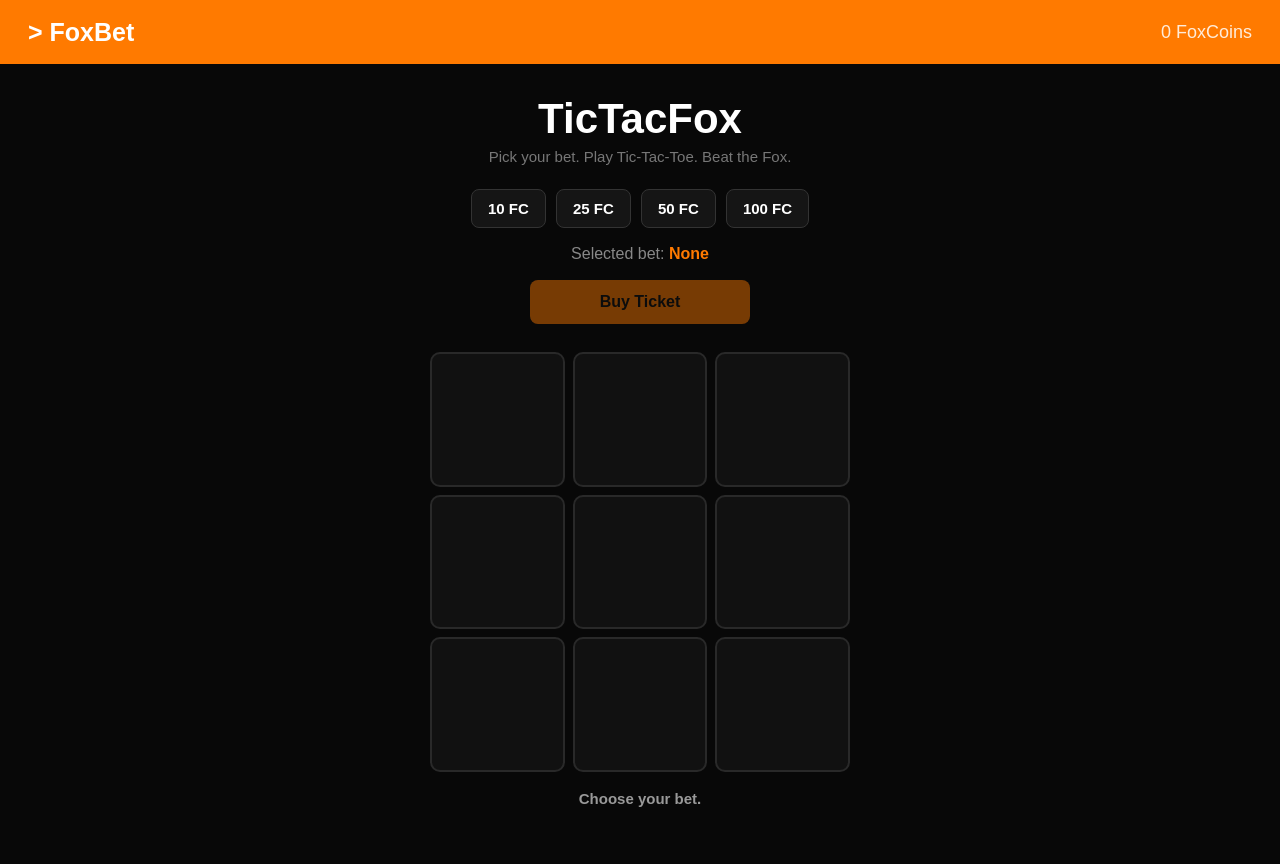
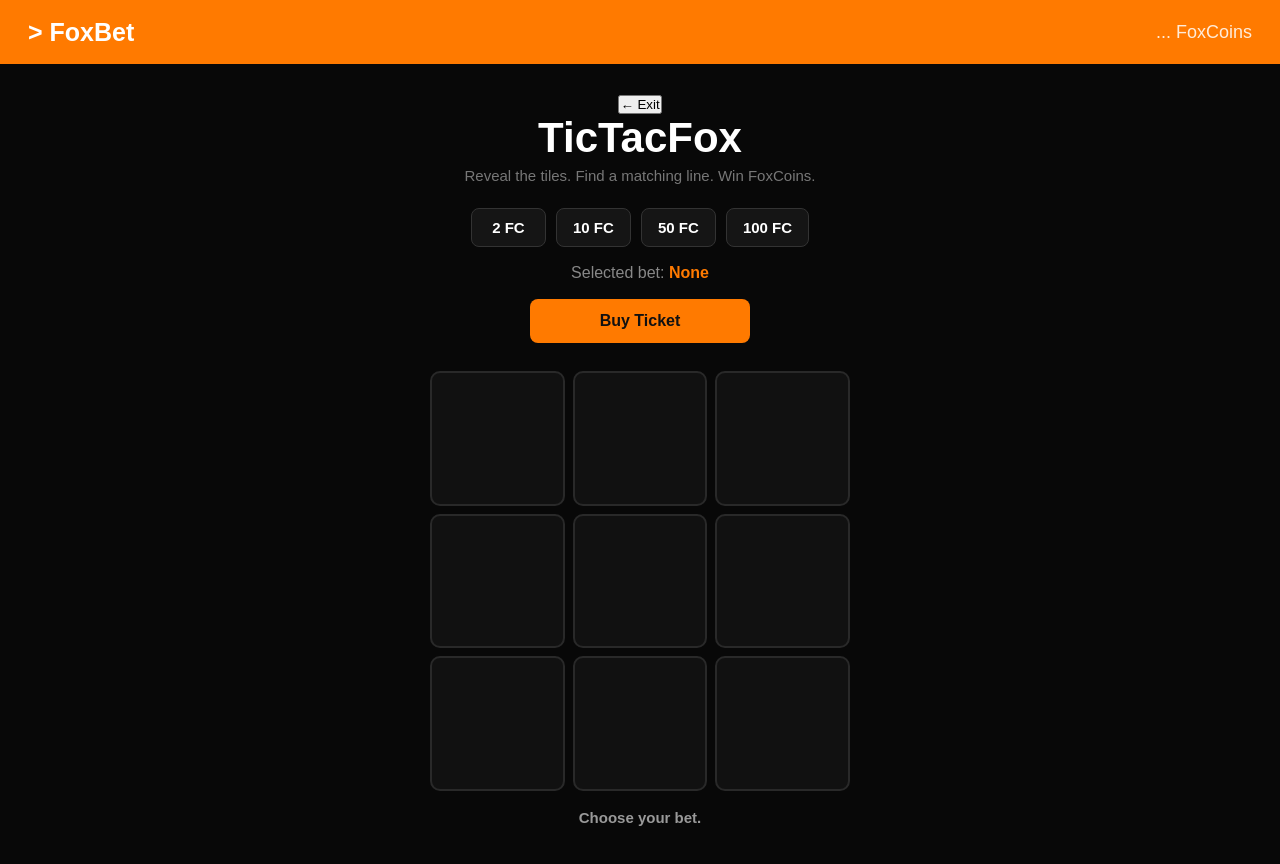
Before and after one commit to AmberFoxTerry/FoxBet, a plain HTML site: page tictacfox.html in a window 1280 px wide. Drawn offline with Linux system fonts and the light colour scheme.

Commit message:
Enhance UI elements and game instructions
Updated the balance display and modified the game description. Added a new exit button and adjusted bet buttons.

```diff
--- a/tictacfox.html
+++ b/tictacfox.html
@@ -18,7 +18,7 @@
     </div>
 
     <div class="balance">
-        <span id="balance">200</span>
+        <span id="balance">...</span>
         <span>FoxCoins</span>
     </div>
 
@@ -27,10 +27,14 @@
 
 <main class="tictacfox">
 
+    <button class="exit-button" onclick="window.location.href='index.html'">
+        ← Exit
+    </button>
+
     <h1>TicTacFox</h1>
 
     <p class="description">
-        Pick your bet. Play Tic-Tac-Toe. Beat the Fox.
+        Reveal the tiles. Find a matching line. Win FoxCoins.
     </p>
 
 
@@ -38,8 +42,8 @@
 
     <div class="bets">
 
+        <button data-bet="2">2 FC</button>
         <button data-bet="10">10 FC</button>
-        <button data-bet="25">25 FC</button>
         <button data-bet="50">50 FC</button>
         <button data-bet="100">100 FC</button>
 
@@ -107,6 +111,23 @@
 </main>
 
 
+<script>
+    const balanceElement =
+        document.getElementById("balance");
+
+    const ws = new WebSocket("wss://foxbet.onrender.com");
+
+    ws.onmessage = (event) => {
+
+        const data = JSON.parse(event.data);
+
+        if (data.type === "balance") {
+            balanceElement.textContent = data.balance;
+        }
+
+    };
+</script>
+
 <script src="tictacfox.js"></script>
 
 </body>
```
